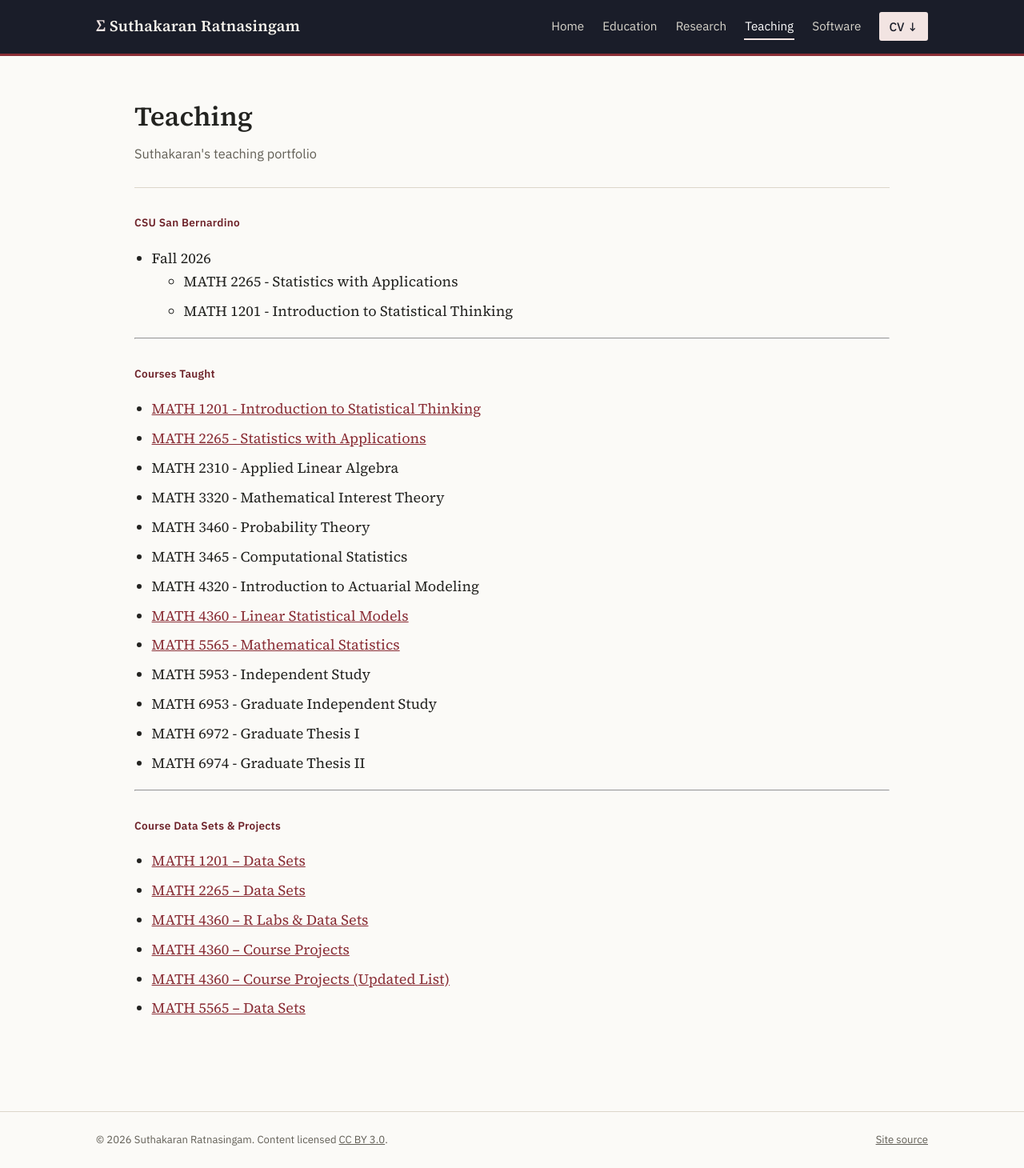
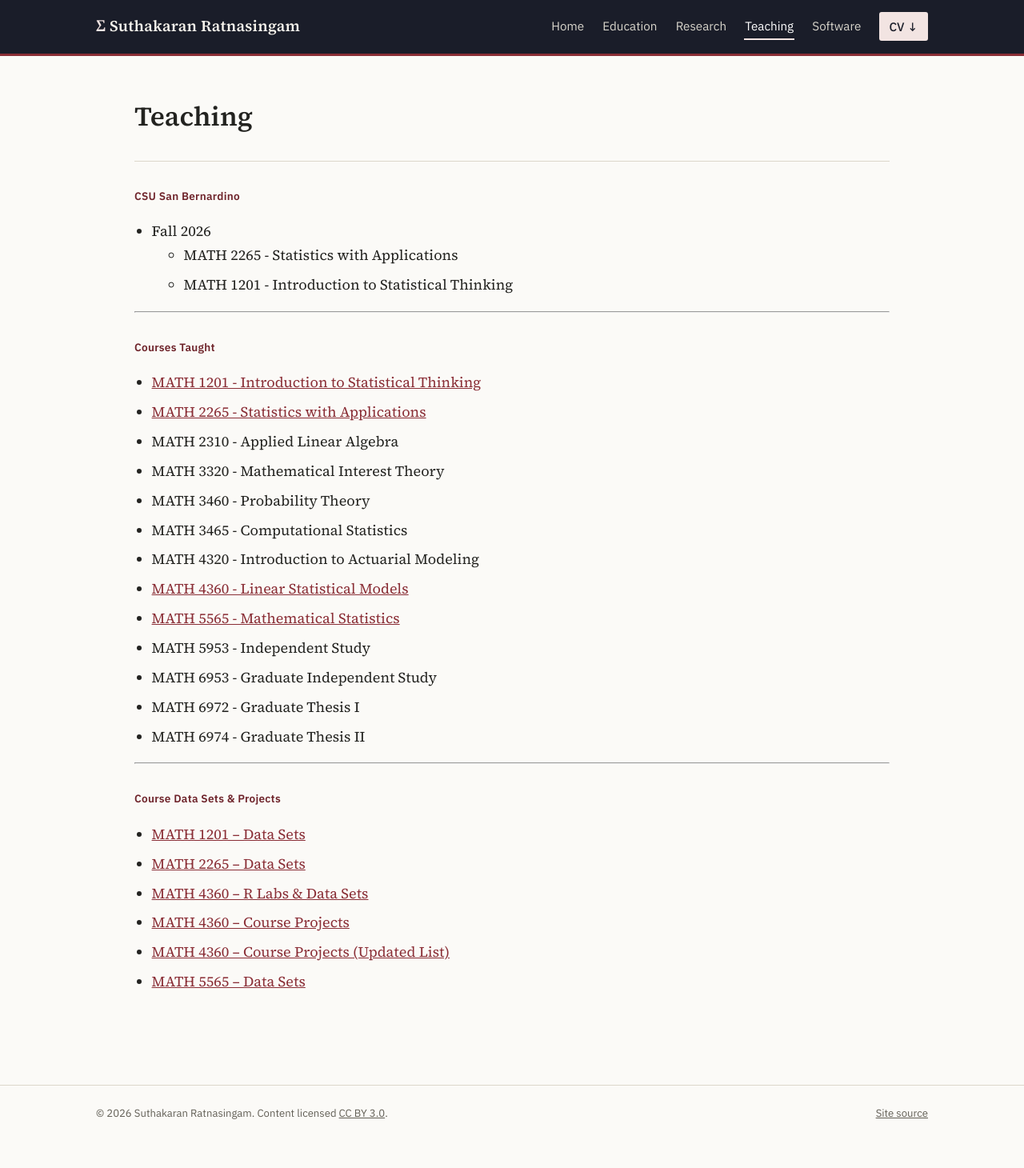
Before and after one commit to suthakaranr/suthakaranr.github.io, a Jekyll site: the page built from pages/Teaching.md, in a window 1280 px wide. Shown: the whole page at 80% size. Built offline with Jekyll 4.4.1, drawn with Linux system fonts in a browser that asks for light colours; after the commit the page ends 1426 px from its top, so only the background shows below that.

Commit message:
Remove description from Teaching.md
Remove description from Teaching page metadata

```diff
--- a/pages/Teaching.md
+++ b/pages/Teaching.md
@@ -1,7 +1,6 @@
 ---
 layout: page
 title: Teaching
-description: Suthakaran's teaching portfolio
 ---
 
 #### CSU San Bernardino
```
